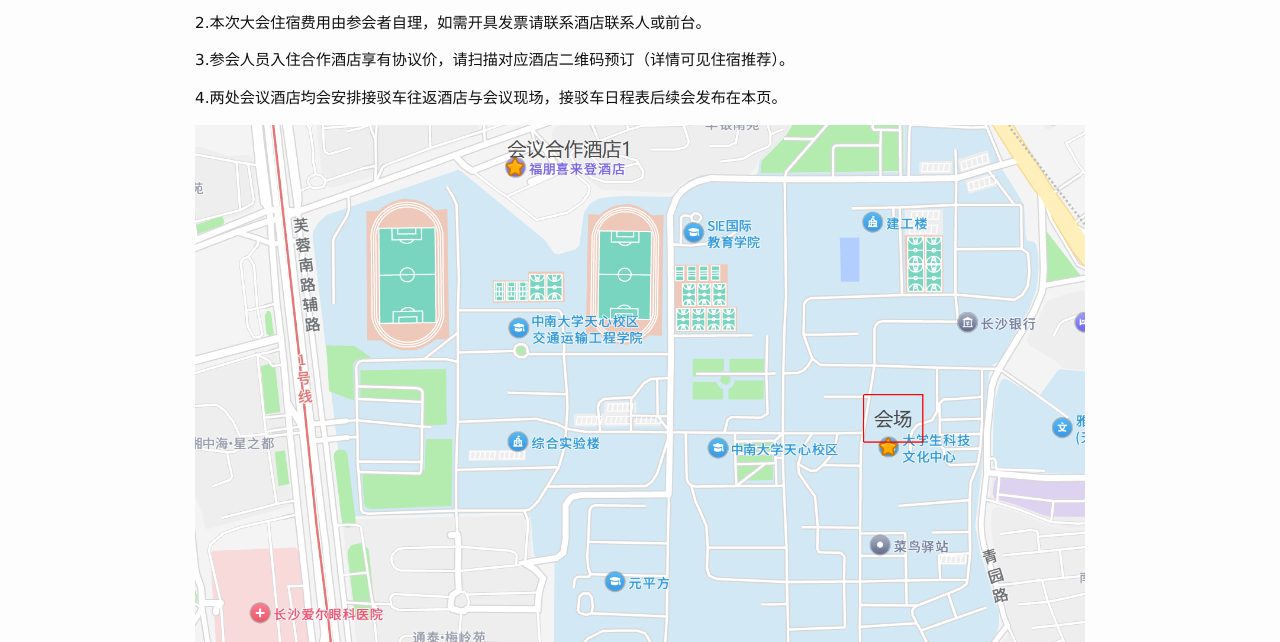
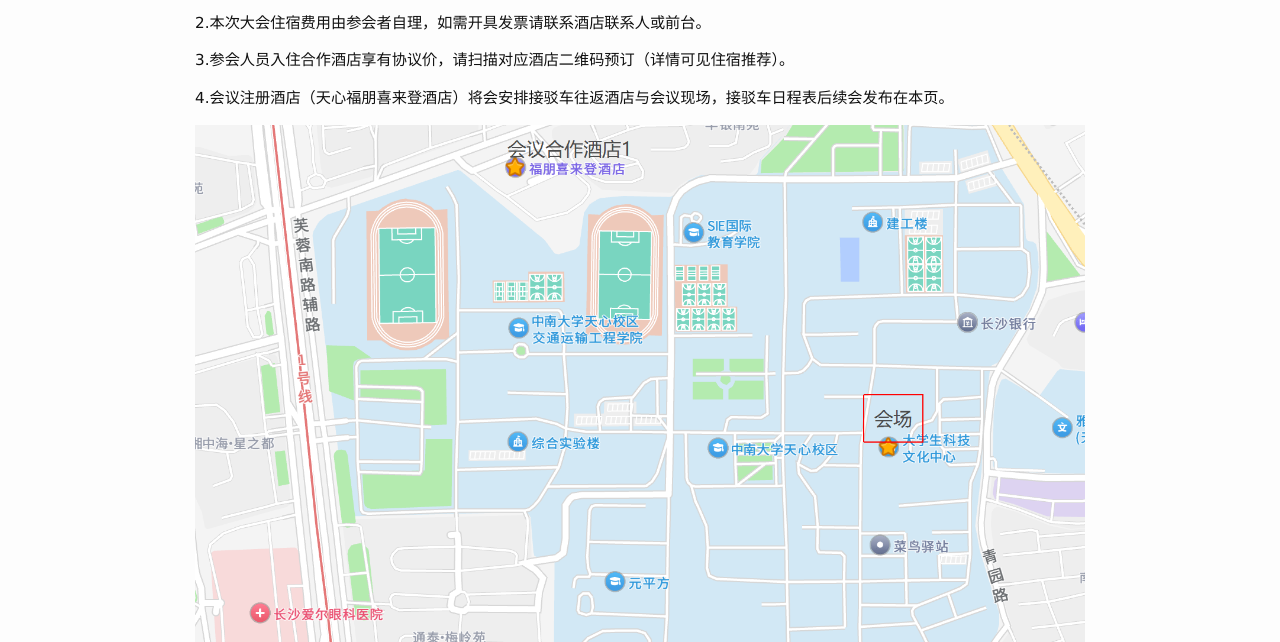
Before and after one commit to Chinasys-winter-2026/Chinasys-winter-2026.github.io, a plain HTML site: page neighbor.html in a window 1280 px wide. Shown: the part 158-800 px from the top of the page. Drawn offline with Linux system fonts and the light colour scheme; a web font is replaced by a local one.

Commit message:
接驳车

```diff
--- a/neighbor.html
+++ b/neighbor.html
@@ -133,7 +133,7 @@
         <p>1.本次大会合作酒店预留房间有限，建议各位参会学者尽早预定酒店，做好出行安排。</p>
         <p>2.本次大会住宿费用由参会者自理，如需开具发票请联系酒店联系人或前台。</p>
         <p>3.参会人员入住合作酒店享有协议价，请扫描对应酒店二维码预订（详情可见住宿推荐）。</p>
-        <p>4.两处会议酒店均会安排接驳车往返酒店与会议现场，接驳车日程表后续会发布在本页。</p>
+        <p>4.会议注册酒店（天心福朋喜来登酒店）将会安排接驳车往返酒店与会议现场，接驳车日程表后续会发布在本页。</p>
 
         <!-- 会议酒店图片 -->
         <div style="max-width:100%; display:block; margin: 0 auto 2em;">
```
